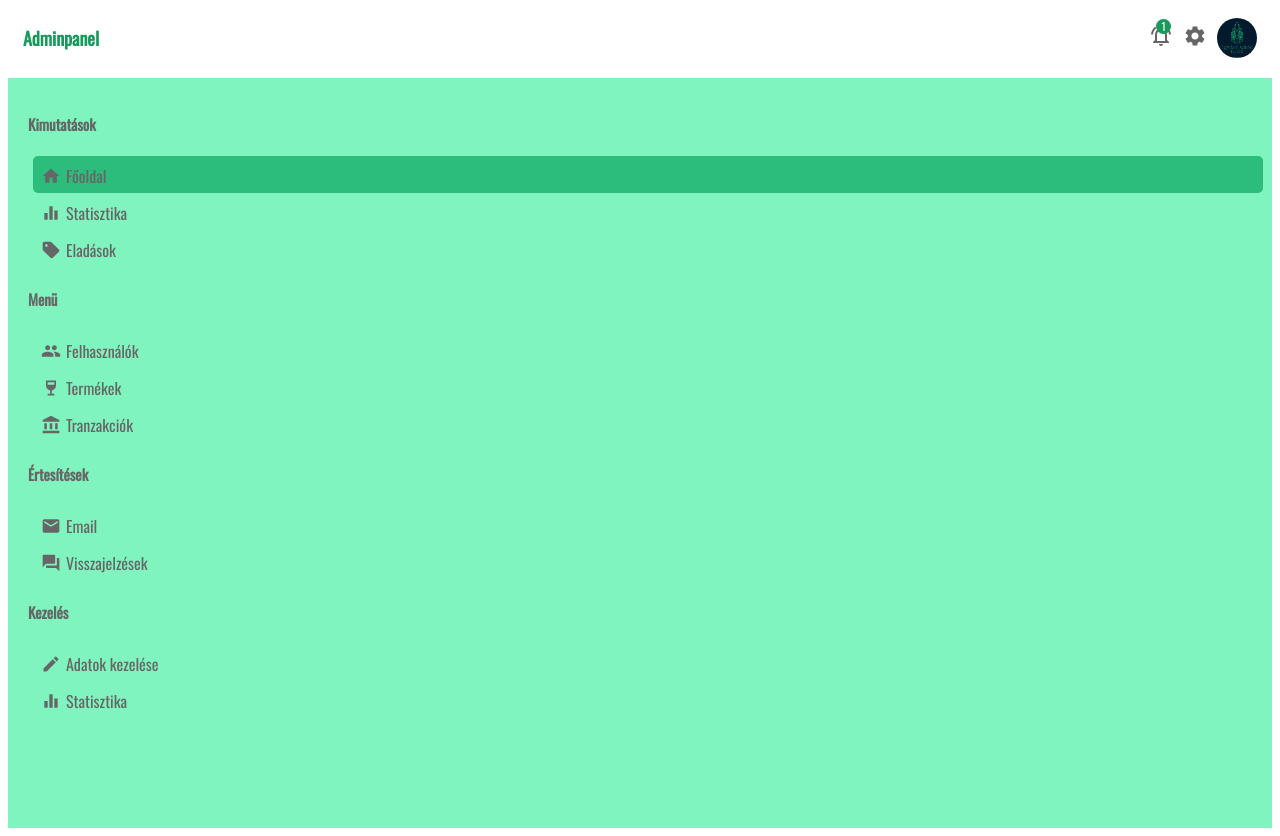
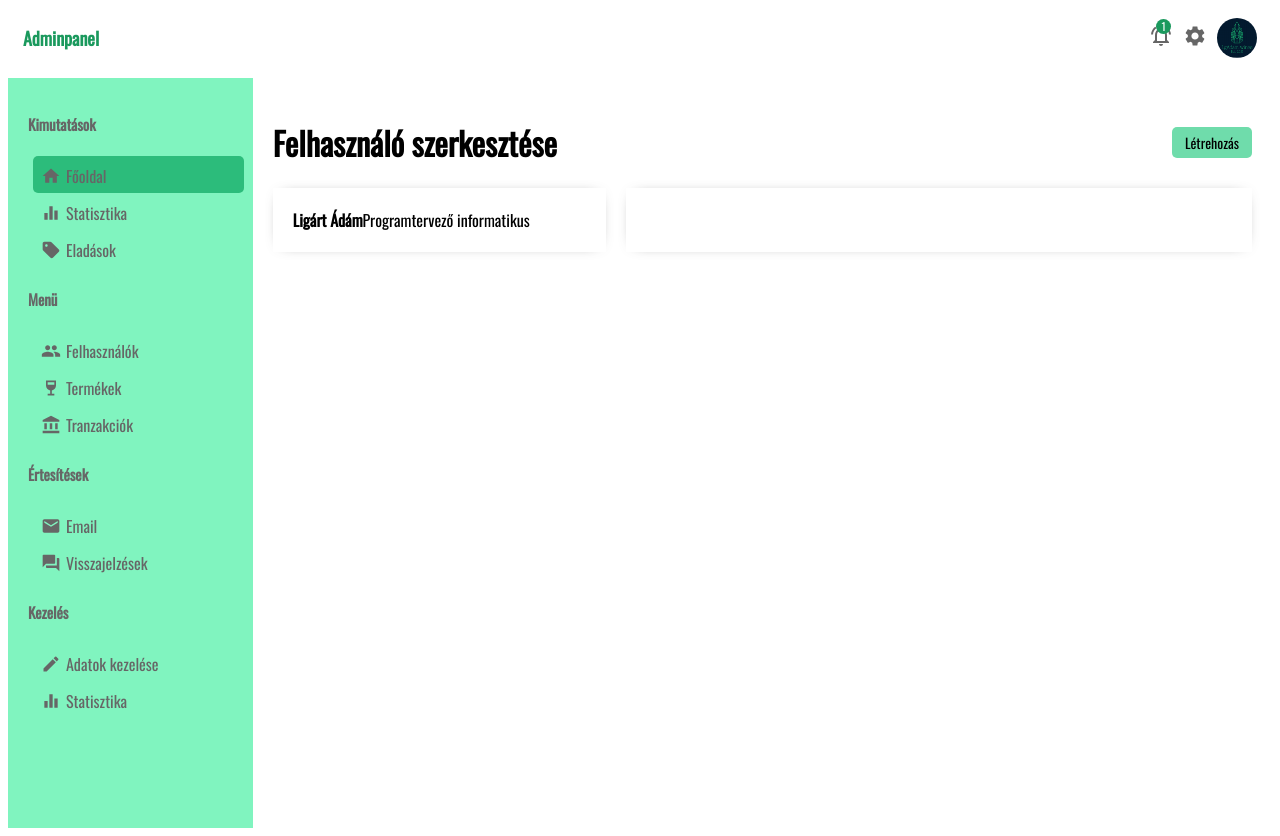
Before and after one commit to lgadam/ii3vey_szakd, a React (Create React App) app in the folder adminpanel/: page /user/1 in a window 1280 px wide. Built offline with nearby package versions, Linux system fonts and the light colour scheme.

Commit message:
Adminpanel: Added user page, with Containers and style
Adminpanel: Added user page, with Containers and style

```diff
--- a/adminpanel/src/App.jsx
+++ b/adminpanel/src/App.jsx
@@ -3,6 +3,7 @@ import styled from "styled-components"
 import Sidebar from "./components/Sidebar";
 import AdminHome from "./pages/AdminHome";
 import UserList from "./pages/UserList";
+import User from "./pages/User";
 import {
   BrowserRouter as Router,
   Routes,
@@ -25,6 +26,9 @@ function App() {
           <Routes>
               <Route path="/users" index element={<UserList />} />
           </Routes>
+          <Routes>
+              <Route path="/user/:userId" index element={<User />} />
+          </Routes>
       </Container>
     </Router>
   );
--- /dev/null
+++ b/adminpanel/src/pages/User.jsx
@@ -0,0 +1,83 @@
+import styled from "styled-components"
+
+const Container = styled.div`
+    flex: 4;
+    padding: 20px;
+`
+const TitleContainer = styled.div`
+    display: flex;
+    align-items: center;
+    justify-content: space-between;
+`
+
+const Title = styled.h1``
+
+const AddButton = styled.button`
+    width: 80px;
+    font-size: 14px;
+    border: none;
+    background-color: #6fdcab;
+    padding: 5px;
+    border-radius: 5px;
+    cursor: pointer;
+`
+
+const UserContainer = styled.div`
+    display: flex;
+`
+
+const UserDisplay = styled.div`
+    flex: 1;
+    padding: 20px;
+    -webkit-box-shadow: 0px 0px 15px -10px rgba(0, 0, 0, 0.75);
+    box-shadow: 0px 0px 15px -10px rgba(0, 0, 0, 0.75);
+    margin-right: 20px;
+`
+
+const UserUpdate = styled.div`
+    flex: 2;
+    padding: 20px;
+    -webkit-box-shadow: 0px 0px 15px -10px rgba(0, 0, 0, 0.75);
+    box-shadow: 0px 0px 15px -10px rgba(0, 0, 0, 0.75);
+`
+
+const UserDisplayTop = styled.div`
+    display: flex;
+    align-items: center;
+`
+
+const UserDisplayBottom = styled.div``
+
+const DisplayTopTitle = styled.div``
+
+const DisplayTopUsername = styled.span`
+    font-weight: 700;
+`
+
+const DisplayTopUserTitle = styled.span`
+    font-weight: 200;
+`
+
+export default function User() {
+  return (
+    <Container>
+        <TitleContainer>
+            <Title>Felhasználó szerkesztése</Title>
+            <AddButton>Létrehozás</AddButton>
+        </TitleContainer>
+        <UserContainer>
+            <UserDisplay>
+                <UserDisplayTop>
+                    <DisplayTopTitle>
+                        <DisplayTopUsername>Ligárt Ádám</DisplayTopUsername>
+                        <DisplayTopUserTitle>Programtervező informatikus</DisplayTopUserTitle>
+                    </DisplayTopTitle>
+                </UserDisplayTop>
+                <UserDisplayBottom></UserDisplayBottom>
+            </UserDisplay>
+            <UserUpdate>
+            </UserUpdate>
+        </UserContainer>
+    </Container>
+  )
+}
```
